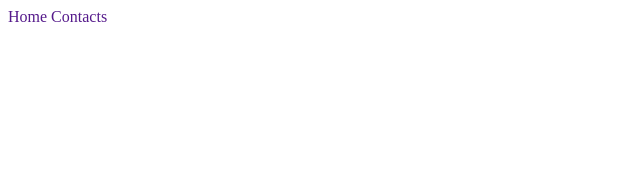
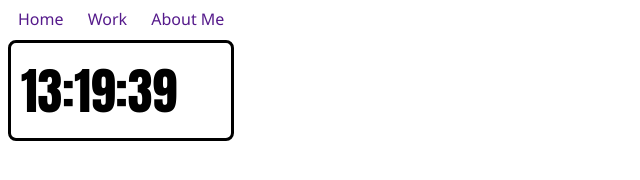
Before and after one commit to basharinaa/learnjs, a plain HTML site: page index.html in a window 1280 px wide. Shown: the whole page, without its empty margins (0-640 px from the left). Drawn offline with Linux system fonts and the light colour scheme.

Commit message:
Make clock and moving menu items

```diff
--- /dev/null
+++ b/app.js
@@ -0,0 +1,14 @@
+var timeNode = document.getElementById('time-node');
+var hours = document.getElementById('hours');
+var minutes = document.getElementById('minutes');
+var seconds = document.getElementById('seconds');
+
+
+function getCurrentTimeString() {
+   return new Date().toTimeString().replace(/ .*/, '');
+}
+
+setInterval(
+   () => timeNode.innerHTML = getCurrentTimeString(),
+   1000
+);
--- a/index.html
+++ b/index.html
@@ -5,14 +5,19 @@
     <meta http-equiv="X-UA-Compatible" content="IE=edge">
     <meta name="viewport" content="width=device-width, initial-scale=1.0">
     <link href="style.css" rel="stylesheet">
+    <link rel="stylesheet" href="https://cdnjs.cloudflare.com/ajax/libs/font-awesome/4.7.0/css/font-awesome.min.css">
+
     <title>JS learning only</title>
 </head>
 <body>
     <header>
         <ul>
-            <li><a href="">Home</a></li>
-            <li><a href="">Contacts</a></li>
+            <li class="inline"><a href="">Home</a></li>
+            <li class="inline"><a href="">Work</a></li>
+            <li class="inline"><a href="">About Me</a></li>
         </ul>
     </header>
+    <div id="time-node" class="promotion"></div>
+    <script src="app.js"></script>
 </body>
 </html>
--- a/style.css
+++ b/style.css
@@ -2,8 +2,34 @@ ul {
     list-style: none; /*убираем маркеры списка*/
     margin: 0; /*убираем верхнее и нижнее поле, равное 1em*/
     padding-left: 0; /*убираем левый отступ, равный 40px*/
+    font-family:'Segoe UI', Verdana, sans-serif;
   }
 
 a {text-decoration: none; /*убираем подчеркивание текста ссылок*/}
 
-li {display: inline;}
+.inline{
+  display: inline;
+  background: rgb(255, 255, 255);
+  transition: 2s;
+  margin: 10px;
+}
+
+.inline:hover{
+  /* background: cornflowerblue; */
+  padding: 4px;
+  border: 3px solid rgb(77, 114, 182);
+  border-radius: 8px;
+  transition: 0.5s;
+}
+
+.promotion {
+width: 200px;
+font-family:Impact, Haettenschweiler, 'Arial Narrow Bold', sans-serif;
+font-size: 50px;
+font-weight: 700;
+margin-top: 10px;
+padding: 10px;
+border: 3px solid rgb(0, 0, 0);
+border-radius: 8px;
+transition: 0.5s;
+}
```
